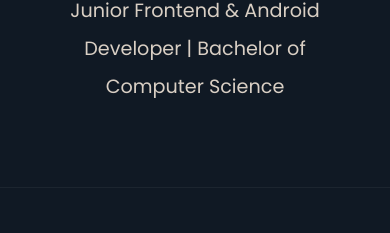
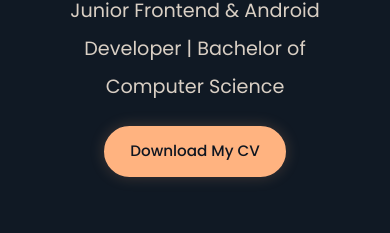
Before and after one commit to EmilijaPejovic/Emilija-Pejovic-Portfolio, a plain HTML site: page index.html in a window 390 px wide. Shown: the part 243-476 px from the top of the page. Drawn offline with Linux system fonts and the light colour scheme.

Commit message:
new changes

```diff
--- a/index.html
+++ b/index.html
@@ -43,6 +43,7 @@
     <section class="hero" id="home">
       <h1>Hi, I’m Emilija <i class="fa-regular fa-hand fa-wave-hand"></i></h1>
       <p>Junior Frontend & Android Developer | <span>Bachelor of Computer Science</span> </p>
+      <a href="files/CV_Emilija_Pejovic.pdf" download class="btn-cv">Download My CV</a>
     </section>
 
   <!-- ====== Education & Work Experience ====== -->
@@ -90,11 +91,11 @@
       <p>
        I’ve always been fascinated by how technology can turn ideas into something real. That curiosity led me to study <span class="highlight">Computer Science</span> — a field that combines creativity, logic, and problem-solving in the most inspiring way. <br>
 
-During my studies, I created several academic projects and gained experience in <span class="highlight">Frontend, Java, and Android development</span>. <br><br>
-My journey with the <span class="highlight">Data Science Conference</span> began in 2021 as a volunteer, where I actively contributed to event organization and community engagement. Following this experience, I became an <span class="highlight">Ecosystem Partnerships Manager</span>, developing strong communication and organizational skills through collaboration with partners and coordination of online technical tutorials. Later, I transitioned into a <span class="highlight">Web Developer</span> role, focusing on maintaining and enhancing official websites to ensure a clean, intuitive, and user-friendly design. <br><br>
+        During my studies, I created several academic projects and gained experience in <span class="highlight">Frontend, Java, and Android development</span>. <br><br>
+        My journey with the <span class="highlight">Data Science Conference</span> began in 2021 as a volunteer, where I actively contributed to event organization and community engagement. Following this experience, I became an <span class="highlight">Ecosystem Partnerships Manager</span>, developing strong communication and organizational skills through collaboration with partners and coordination of online technical tutorials. Later, I transitioned into a <span class="highlight">Web Developer</span> role, focusing on maintaining and enhancing official websites to ensure a clean, intuitive, and user-friendly design. <br><br>
 
-I received a <span class="highlight">scholarship</span> for academic excellence, was part of the <span class="highlight">Advanced Student Group</span>, and today I’m an active member of the <span class="highlight">Alumni Association of Singidunum University</span>, connecting with professionals worldwide. <br><br>
-I love learning, teamwork, and new challenges — they keep me growing and motivated to create meaningful digital experiences.
+        I received a <span class="highlight">scholarship</span> for academic excellence, was part of the <span class="highlight">Advanced Student Group</span>, and today I’m an active member of the <span class="highlight">Alumni Association of Singidunum University</span>, connecting with professionals worldwide. <br><br>
+        I love learning, teamwork, and new challenges — they keep me growing and motivated to create meaningful digital experiences.
       </p>
     </section>
 
--- a/style.css
+++ b/style.css
@@ -144,6 +144,28 @@ nav a:hover {
   line-height: 2;
   color: #d9cfc4;
   font-size: 1.2rem;
+}
+
+.btn-cv {
+  display: inline-block;
+  margin-top: 2rem;
+  padding: 0.9rem 2rem;
+  background-color: #ffb380;
+  color: #0f1620;
+  border: 2px solid #ffb380;
+  border-radius: 30px;
+  font-size: 1.1rem;
+  font-weight: 500;
+  text-decoration: none;
+  transition: all 0.3s ease;
+  box-shadow: 0 0 15px rgba(255, 179, 128, 0.2);
+}
+
+.btn-cv:hover {
+  background-color: transparent;
+  color: #ffb380;
+  box-shadow: 0 0 20px rgba(255, 179, 128, 0.4);
+  transform: translateY(-3px);
 }
 
 /* Responsive veličina ikone */
@@ -458,6 +480,12 @@ footer {
     display: block; /* Bachelor ide ispod Frontend */
   }
 
+  .btn-cv {
+    padding: 0.8rem 1.8rem;
+    font-size: 1rem;
+    margin-top: 1.5rem;
+  }
+
   header nav {
     display: none;
     flex-direction: column;
@@ -516,6 +544,12 @@ footer {
     font-size: 2rem;
   }
 
+  .btn-cv {
+    padding: 0.7rem 1.5rem;
+    font-size: 0.95rem;
+    margin-top: 1.2rem;
+  }
+
   .cards-container {
     gap: 1.5rem;
   }
```
Also changed, not shown: 1 other file.
